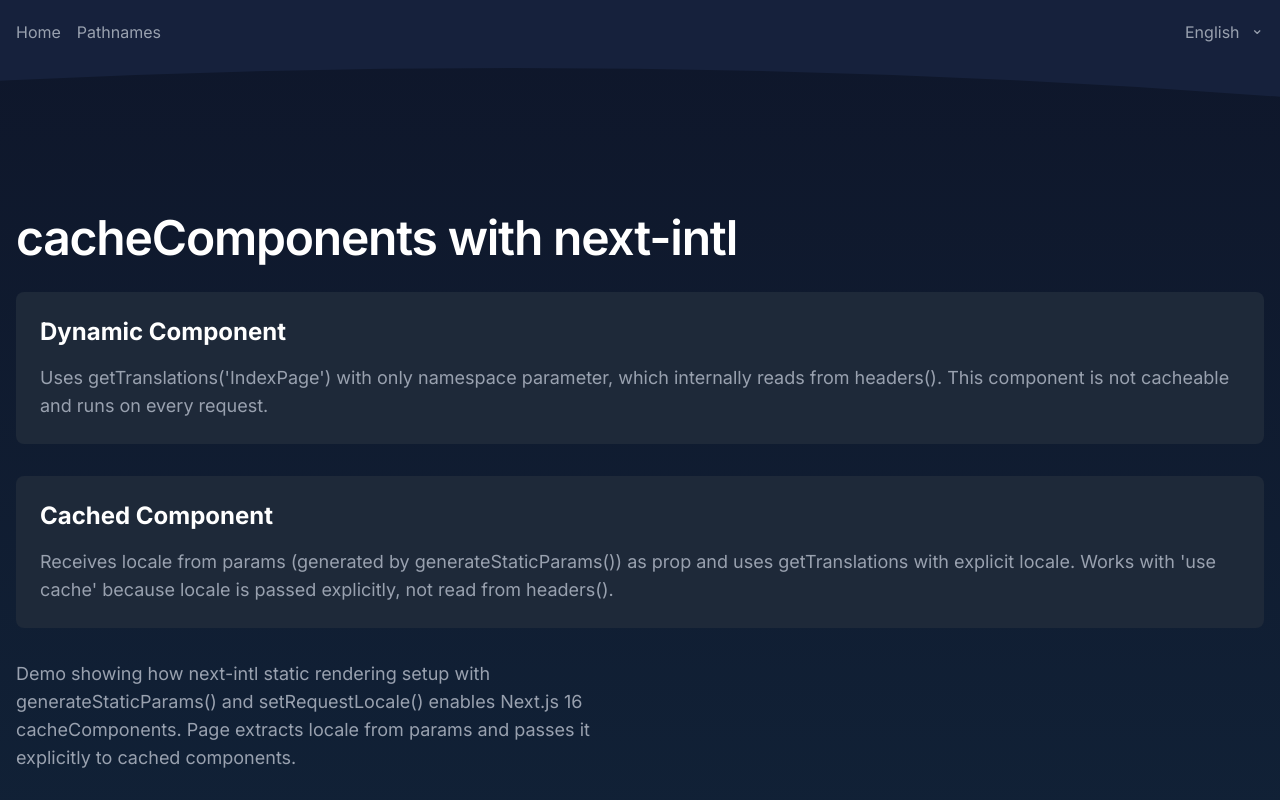
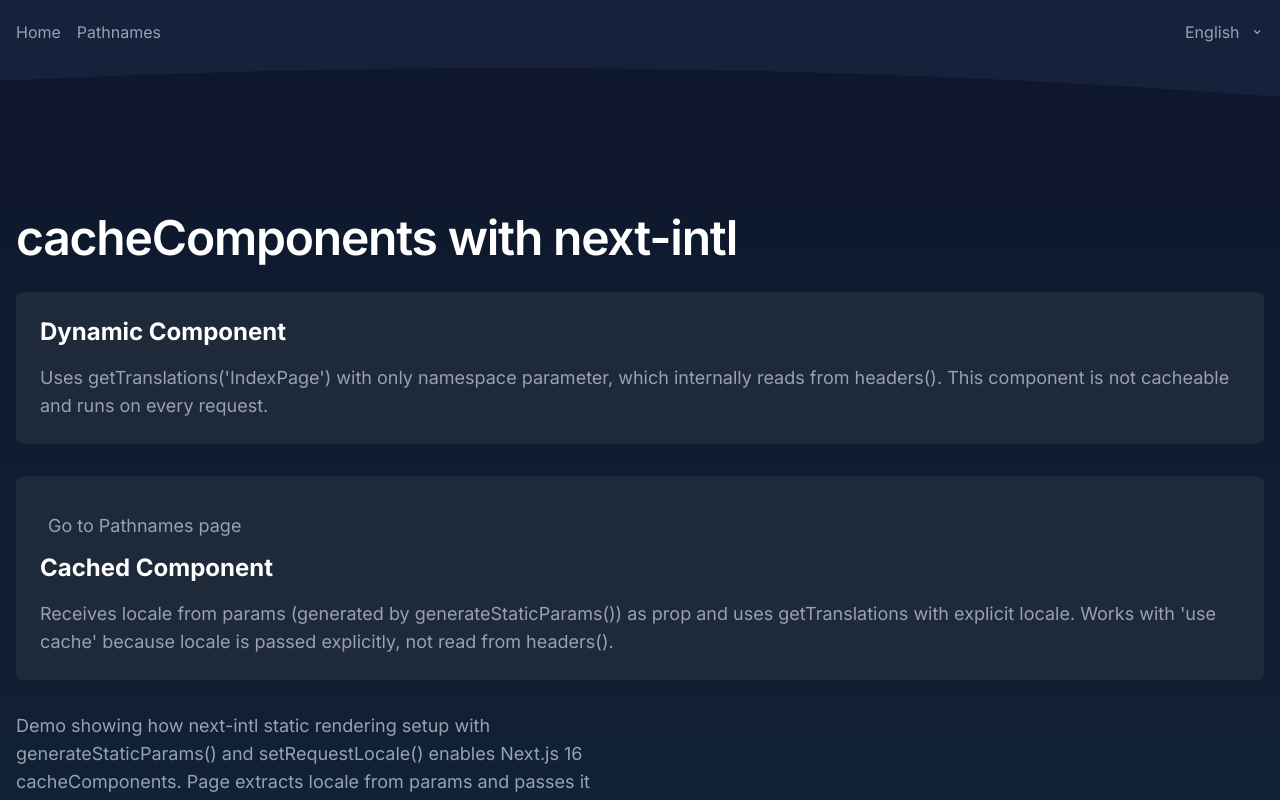
Before and after one commit to aurorascharff/next-intl-cache-components, a Next.js app: page /en in a window 1280 px wide. Shown: the top 800 px of the page. Built offline with nearby package versions, Linux system fonts and the light colour scheme.

Commit message:
Add nav link

```diff
--- a/messages/de.json
+++ b/messages/de.json
@@ -10,6 +10,7 @@
       "title": "Dynamische Komponente",
       "content": "Verwendet getTranslations('IndexPage') nur mit Namespace Parameter, was intern aus headers() liest. Diese Komponente ist nicht cachebar und wird bei jeder Anfrage ausgeführt."
     },
+    "link": "Go to Pathnames page",
     "cachedComponent": {
       "title": "Zwischengespeicherte Komponente",
       "content": "Erhält locale von params (generiert durch generateStaticParams()) als Prop und verwendet getTranslations mit explizitem locale. Funktioniert mit 'use cache', weil locale explizit übergeben wird, nicht aus headers() gelesen."
--- a/messages/en.json
+++ b/messages/en.json
@@ -10,6 +10,7 @@
       "title": "Dynamic Component",
       "content": "Uses getTranslations('IndexPage') with only namespace parameter, which internally reads from headers(). This component is not cacheable and runs on every request."
     },
+    "link": "Go to Pathnames page",
     "cachedComponent": {
       "title": "Cached Component",
       "content": "Receives locale from params (generated by generateStaticParams()) as prop and uses getTranslations with explicit locale. Works with 'use cache' because locale is passed explicitly, not read from headers()."
--- a/src/app/[locale]/page.tsx
+++ b/src/app/[locale]/page.tsx
@@ -3,6 +3,7 @@
 import {Suspense} from 'react';
 import {getTranslations} from 'next-intl/server';
 import PageLayout from '@/components/PageLayout';
+import NavigationLink from '@/components/NavigationLink';
 
 export default async function IndexPage({params}: PageProps<'/[locale]'>) {
   const resolvedParams = await params;
@@ -52,6 +53,7 @@
 
   return (
     <div className="mb-8 rounded-lg bg-gray-800 p-6">
+      <NavigationLink href="/pathnames">{t('link')}</NavigationLink>
       <h2 className="mb-4 text-2xl font-bold text-white">
         {t('cachedComponent.title')}
       </h2>
```
